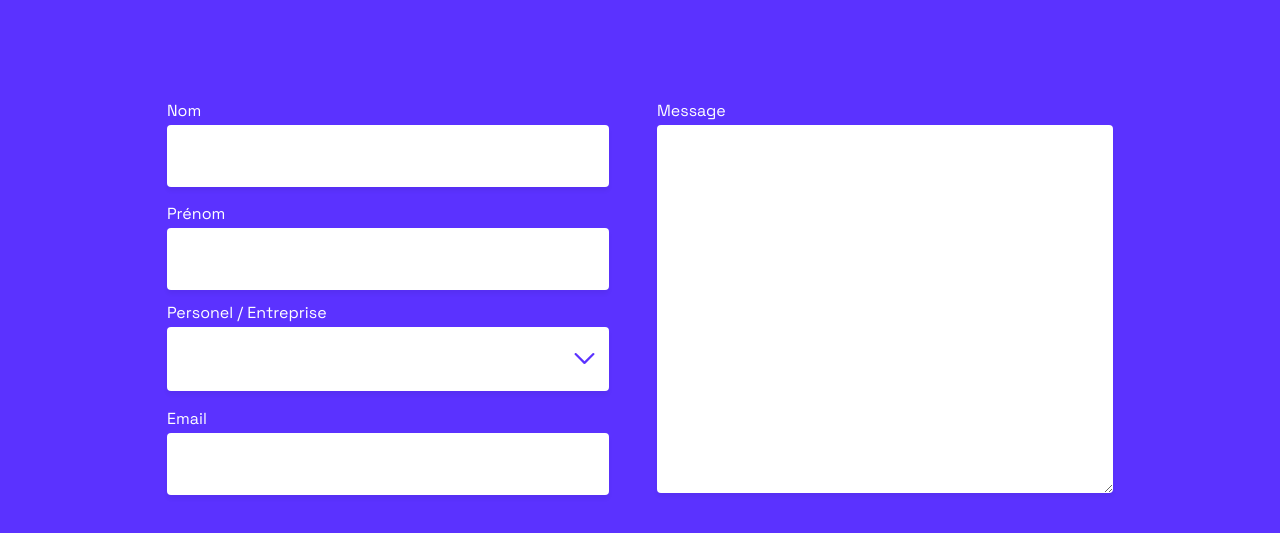
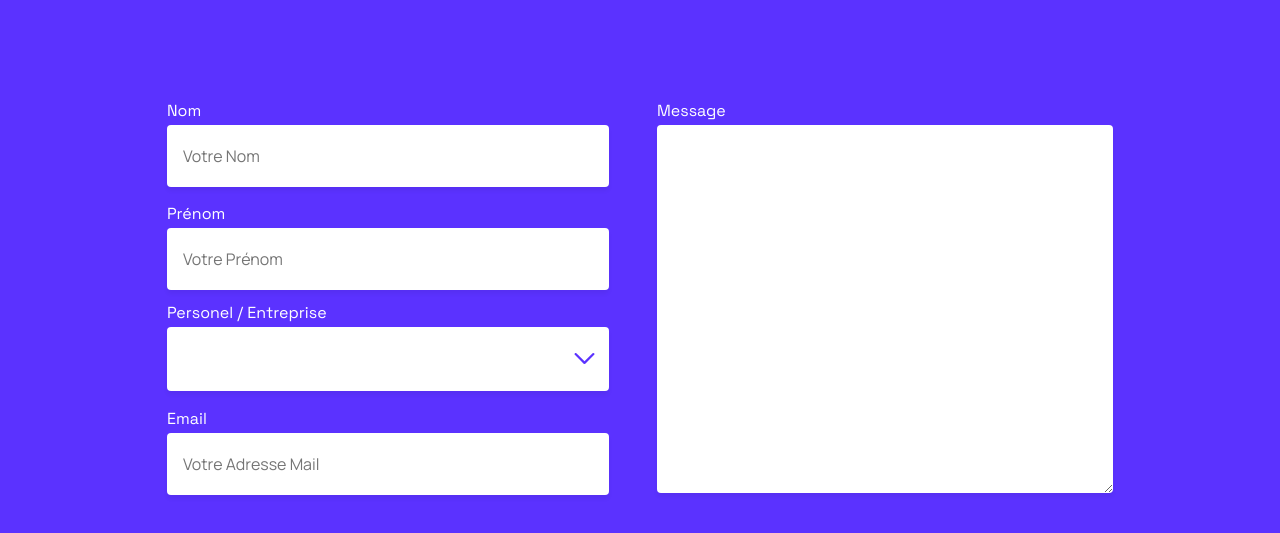
Before and after one commit to uenoeki54/Repository-P10-Seb, a React (Create React App) app: page / in a window 1280 px wide. Shown: the part 3610-4143 px from the top of the page. Built offline with nearby package versions, Linux system fonts and the light colour scheme.

Commit message:
ajout commentaire

```diff
--- a/src/containers/Form/index.js
+++ b/src/containers/Form/index.js
@@ -19,7 +19,7 @@
       try {
         await mockContactApi();
         setSending(false);
-        onSuccess();
+        onSuccess(); /* ajout de onsucces dans le callback */
       } catch (err) {
         setSending(false);
         onError(err);
@@ -31,8 +31,8 @@
     <form onSubmit={sendContact}>
       <div className="row">
         <div className="col">
-          <Field placeholder="" label="Nom" />
-          <Field placeholder="" label="Prénom" />
+          <Field placeholder="Votre nom" label="Nom" />
+          <Field placeholder="Votre prénom" label="Prénom" />
           <Select
             selection={['Personel', 'Entreprise']}
             onChange={() => null}
@@ -40,7 +40,7 @@
             type="large"
             titleEmpty
           />
-          <Field placeholder="" label="Email" />
+          <Field placeholder="Votre adresse mail" label="Email" />
           <Button type={BUTTON_TYPES.SUBMIT} disabled={sending}>
             {sending ? 'En cours' : 'Envoyer'}
           </Button>
--- a/src/contexts/DataContext/index.js
+++ b/src/contexts/DataContext/index.js
@@ -50,6 +50,5 @@
 };
 
 export const useData = () => useContext(DataContext);
-console.log(`valeur de useData ${useData}`);
 
 export default DataContext;
```
